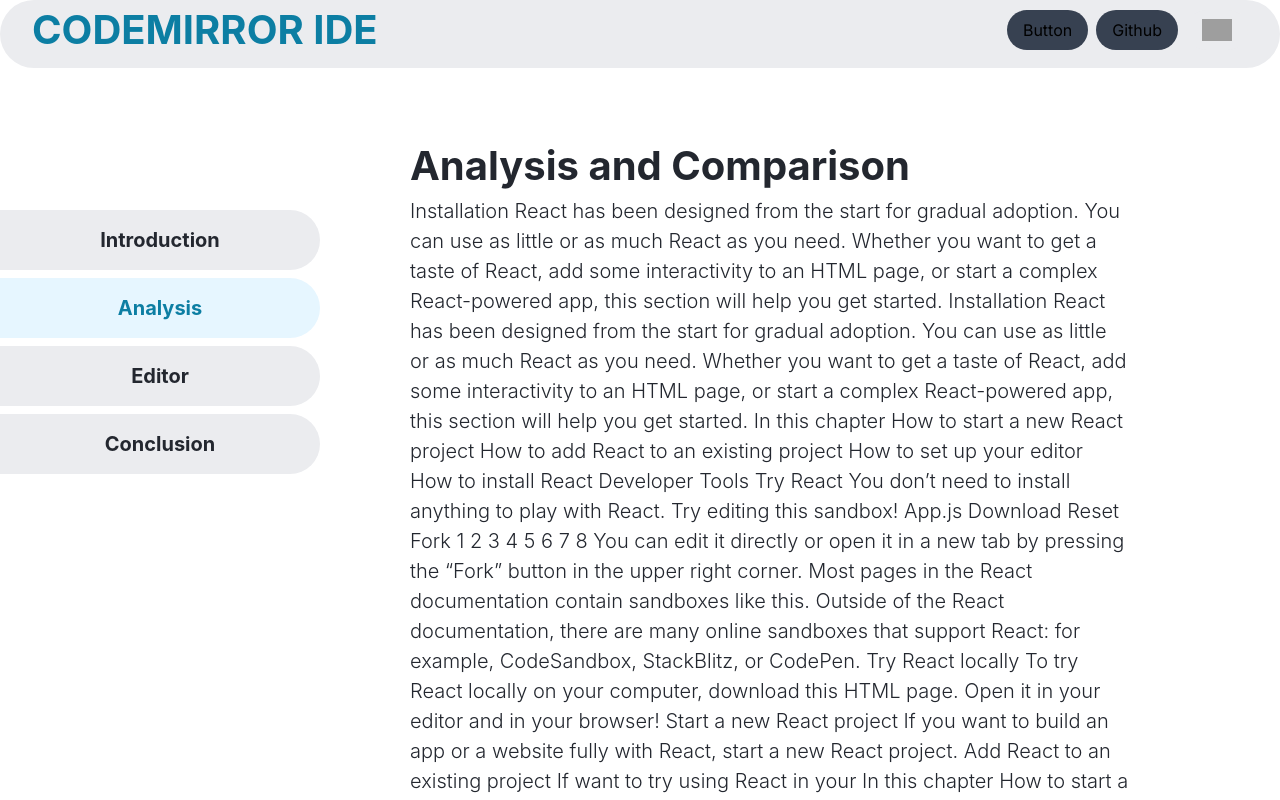
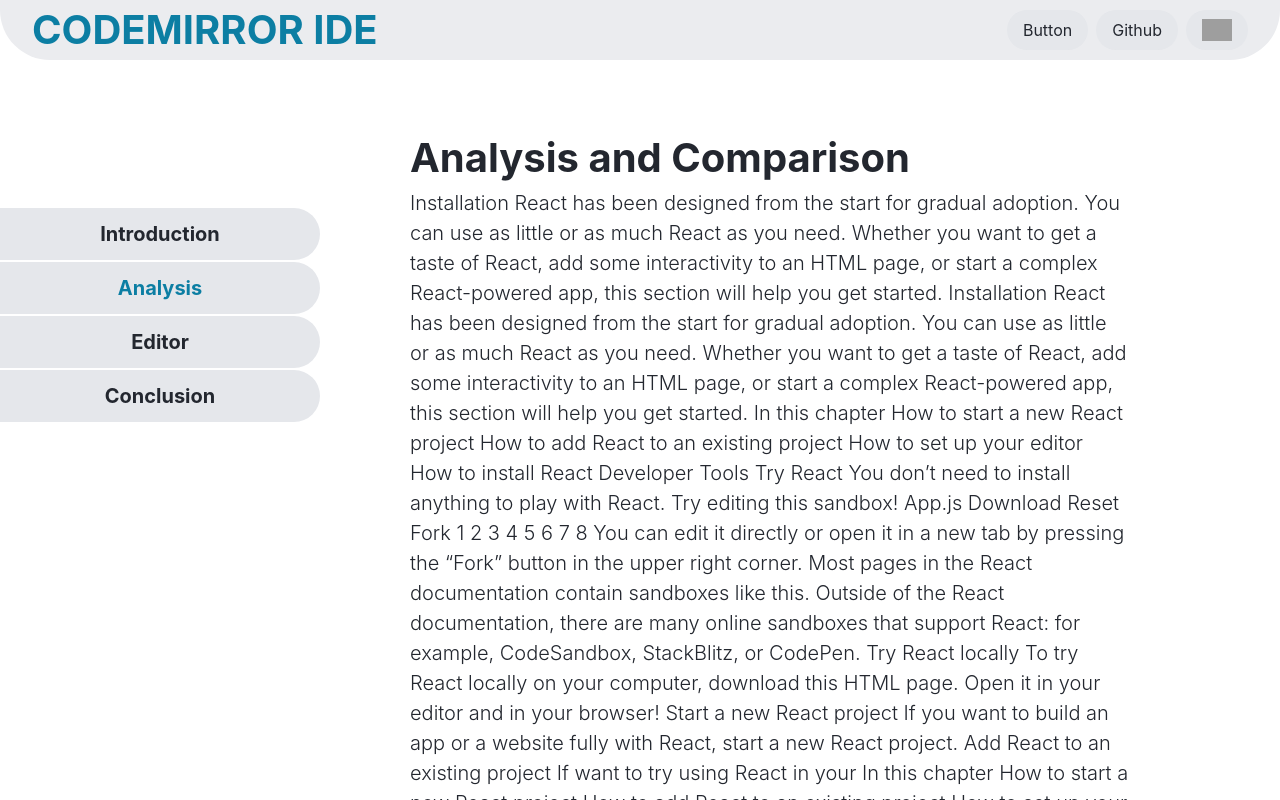
Before and after one commit to visheshgarg797/Codemirror-Ide, a Next.js app: page /analysis in a window 1280 px wide. Shown: the top 800 px of the page. Built offline with nearby package versions, Linux system fonts and the light colour scheme; grey boxes are pictures that could not be loaded.

Commit message:
layout code optimised

```diff
--- a/app/layout.js
+++ b/app/layout.js
@@ -1,7 +1,6 @@
 import "./globals.css";
 import { Inter } from "next/font/google";
 import { ThemeProvider } from "../components/themeProvider";
-
 const inter = Inter({ subsets: ["latin"] });
 
 export const metadata = {
--- a/components/button.js
+++ b/components/button.js
@@ -4,26 +4,15 @@ import { useCustomTheme } from "./useThemeHook";
 
 export default function Button(props) {
   const { themeStyles } = useCustomTheme();
+  const classname = "hover : bg-cyan-900";
   return (
     <button
-      className="bg-gray-700 px-4 py-2 ml-2 rounded-full hover:bg-gray-800"
-
-      // style={{
-      //   cursor: "pointer",
-      //   "&:hover": {
-      //     backgroundColor: themeStyles.col03.backgroundColor,
-      //   },
-      //   fontFamily:
-      //     "Optimistic Display,-apple-system,ui-sans-serif,system-ui,BlinkMacSystemFont,Segoe UI,Roboto,Helvetica Neue,Arial,Noto Sans,sans-serif,Apple Color Emoji,Segoe UI Emoji,Segoe UI Symbol,Noto Color Emoji",
-      // }}
-      // onMouseEnter={(e) => {
-      //   e.target.style.backgroundColor = themeStyles.col03.backgroundColor;
-      //   e.target.style.color = themeStyles.col03.color;
-      // }}
-      // onMouseLeave={(e) => {
-      //   e.target.style.backgroundColor = themeStyles.col01.backgroundColor;
-      //   e.target.style.color = themeStyles.col01.color;
-      // }}
+      className={themeStyles.classButton}
+      style={{
+        cursor: "pointer",
+        color: themeStyles.col02.color,
+        fontFamily: themeStyles.font,
+      }}
     >
       {props.index}
     </button>
--- a/components/globalThemeNames.js
+++ b/components/globalThemeNames.js
@@ -15,6 +15,10 @@ const GlobalThemeStyles = [
       backgroundColor: "#2a3541",
       color: "#129eca",
     },
+    font: "Optimistic Display,-apple-system,ui-sans-serif,system-ui,BlinkMacSystemFont,Segoe UI,Roboto,Helvetica Neue,Arial,Noto Sans,sans-serif,Apple Color Emoji,Segoe UI Emoji,Segoe UI Symbol,Noto Color Emoji",
+    classButton: "px-4 py-2 ml-2 rounded-full bg-gray-700 hover:bg-gray-500",
+    classLnb:
+      "text-xl py-3 px-4 mb-0.5 text-center flex-1 rounded-r-ful bg-gray-700 hover:bg-gray-500 ",
   },
   {
     theme: "light",
@@ -31,6 +35,10 @@ const GlobalThemeStyles = [
       backgroundColor: "#e6f6ff",
       color: "#0c7ea3",
     },
+    font: "Optimistic Display,-apple-system,ui-sans-serif,system-ui,BlinkMacSystemFont,Segoe UI,Roboto,Helvetica Neue,Arial,Noto Sans,sans-serif,Apple Color Emoji,Segoe UI Emoji,Segoe UI Symbol,Noto Color Emoji",
+    classButton: "px-4 py-2 ml-2 rounded-full bg-gray-200  hover:bg-gray-300 ",
+    classLnb:
+      "text-xl py-3 px-4 mb-0.5 text-center flex-1 rounded-r-ful bg-gray-200 hover:bg-gray-300 ",
   },
 ];
 
--- a/components/leftNavButton.js
+++ b/components/leftNavButton.js
@@ -5,45 +5,23 @@ import { useCustomTheme } from "./useThemeHook";
 export default function LeftNavButton(props) {
   const { themeStyles } = useCustomTheme();
   return (
-    <a
-      href={props.href}
-      className="your-link-styles text-white text-xl font-bold pt-0.5 pb-0.5"
-      style={{
-        marginLeft: "0px",
-      }}
-    >
-      <button
-        className="text-gray-300 hover:text-white py-4 px-4 mb-1 text-center flex-1 rounded-r-full "
+    <a href={props.href}>
+      <div
+        className={themeStyles.classLnb}
         style={{
-          backgroundColor:
-            window.location.pathname === props.path
-              ? themeStyles.col03.backgroundColor
-              : themeStyles.col01.backgroundColor,
           color:
             window.location.pathname === props.path
               ? themeStyles.col03.color
               : themeStyles.col01.color,
           width: "20rem",
-          fontFamily:
-            "Optimistic Display,-apple-system,ui-sans-serif,system-ui,BlinkMacSystemFont,Segoe UI,Roboto,Helvetica Neue,Arial,Noto Sans,sans-serif,Apple Color Emoji,Segoe UI Emoji,Segoe UI Symbol,Noto Color Emoji",
+          fontFamily: themeStyles.font,
           fontWeight: "700",
-        }}
-        onMouseEnter={(e) => {
-          e.target.style.backgroundColor = themeStyles.col03.backgroundColor;
-        }}
-        onMouseLeave={(e) => {
-          e.target.style.backgroundColor =
-            window.location.pathname === props.path
-              ? themeStyles.col03.backgroundColor
-              : themeStyles.col01.backgroundColor;
-          e.target.style.color =
-            window.location.pathname === props.path
-              ? themeStyles.col03.color
-              : themeStyles.col01.color;
+          borderTopRightRadius: "50px",
+          borderBottomRightRadius: "50px",
         }}
       >
         {props.index}
-      </button>
+      </div>
     </a>
   );
 }
--- a/components/mainAnalysis.js
+++ b/components/mainAnalysis.js
@@ -21,8 +21,7 @@ export default function MainAnalysis() {
           color: themeStyles.col02.color,
           paddingTop: "40px",
           fontSize: "40px",
-          fontFamily:
-            "Optimistic Display,-apple-system,ui-sans-serif,system-ui,BlinkMacSystemFont,Segoe UI,Roboto,Helvetica Neue,Arial,Noto Sans,sans-serif,Apple Color Emoji,Segoe UI Emoji,Segoe UI Symbol,Noto Color Emoji",
+          fontFamily: themeStyles.font,
           fontWeight: "700",
         }}
       >
@@ -32,8 +31,7 @@ export default function MainAnalysis() {
         style={{
           color: themeStyles.col02.color,
           fontSize: "20px",
-          fontFamily:
-            "Optimistic Display,-apple-system,ui-sans-serif,system-ui,BlinkMacSystemFont,Segoe UI,Roboto,Helvetica Neue,Arial,Noto Sans,sans-serif,Apple Color Emoji,Segoe UI Emoji,Segoe UI Symbol,Noto Color Emoji",
+          fontFamily: themeStyles.font,
           fontWeight: "300",
           lineHeight: "1.5",
         }}
--- a/components/mainConclusion.js
+++ b/components/mainConclusion.js
@@ -22,8 +22,7 @@ export default function MainConclusion() {
           color: themeStyles.col02.color,
           paddingTop: "40px",
           fontSize: "40px",
-          fontFamily:
-            "Optimistic Display,-apple-system,ui-sans-serif,system-ui,BlinkMacSystemFont,Segoe UI,Roboto,Helvetica Neue,Arial,Noto Sans,sans-serif,Apple Color Emoji,Segoe UI Emoji,Segoe UI Symbol,Noto Color Emoji",
+          fontFamily: themeStyles.font,
           fontWeight: "700",
         }}
       >
@@ -33,8 +32,7 @@ export default function MainConclusion() {
         style={{
           color: themeStyles.col02.color,
           fontSize: "20px",
-          fontFamily:
-            "Optimistic Display,-apple-system,ui-sans-serif,system-ui,BlinkMacSystemFont,Segoe UI,Roboto,Helvetica Neue,Arial,Noto Sans,sans-serif,Apple Color Emoji,Segoe UI Emoji,Segoe UI Symbol,Noto Color Emoji",
+          fontFamily: themeStyles.font,
           fontWeight: "300",
           lineHeight: "1.5",
         }}
--- a/components/mainEditor.js
+++ b/components/mainEditor.js
@@ -22,13 +22,11 @@ export default function MainEditor() {
           color: themeStyles.col02.color,
           paddingTop: "40px",
           fontSize: "40px",
-          fontFamily:
-            "Optimistic Display,-apple-system,ui-sans-serif,system-ui,BlinkMacSystemFont,Segoe UI,Roboto,Helvetica Neue,Arial,Noto Sans,sans-serif,Apple Color Emoji,Segoe UI Emoji,Segoe UI Symbol,Noto Color Emoji",
+          fontFamily: themeStyles.font,
           fontWeight: "700",
         }}
       >
-        {" "}
-        Editor{" "}
+        Editor
       </h1>
       <p>
         <iframe
--- a/components/mainIntro.js
+++ b/components/mainIntro.js
@@ -22,8 +22,7 @@ export default function MainIntro() {
           color: themeStyles.col02.color,
           paddingTop: "40px",
           fontSize: "40px",
-          fontFamily:
-            "Optimistic Display,-apple-system,ui-sans-serif,system-ui,BlinkMacSystemFont,Segoe UI,Roboto,Helvetica Neue,Arial,Noto Sans,sans-serif,Apple Color Emoji,Segoe UI Emoji,Segoe UI Symbol,Noto Color Emoji",
+          fontFamily: themeStyles.font,
           fontWeight: "700",
         }}
       >
@@ -33,8 +32,7 @@ export default function MainIntro() {
         style={{
           color: themeStyles.col02.color,
           fontSize: "20px",
-          fontFamily:
-            "Optimistic Display,-apple-system,ui-sans-serif,system-ui,BlinkMacSystemFont,Segoe UI,Roboto,Helvetica Neue,Arial,Noto Sans,sans-serif,Apple Color Emoji,Segoe UI Emoji,Segoe UI Symbol,Noto Color Emoji",
+          fontFamily: themeStyles.font,
           fontWeight: "300",
           lineHeight: "1.5",
         }}
--- a/components/navbar.js
+++ b/components/navbar.js
@@ -10,11 +10,12 @@ export default function Navbar() {
 
   return (
     <nav
-      className="bg-gray-800 py-0 px-8 sticky top-0 z-10"
+      className="py-0 px-8 sticky top-0 z-10"
       style={{
         backgroundColor: themeStyles.col01.backgroundColor,
-        borderRadius: "100px",
-        height: "68px",
+        borderBottomLeftRadius: "50px",
+        borderBottomRightRadius: "50px",
+        height: "60px",
       }}
     >
       <div className="flex justify-between items-center">
@@ -24,8 +25,7 @@ export default function Navbar() {
             color: themeStyles.col03.color,
             fontWeight: "bold",
             fontSize: "40px",
-            fontFamily:
-              "Optimistic Display,-apple-system,ui-sans-serif,system-ui,BlinkMacSystemFont,Segoe UI,Roboto,Helvetica Neue,Arial,Noto Sans,sans-serif,Apple Color Emoji,Segoe UI Emoji,Segoe UI Symbol,Noto Color Emoji",
+            fontFamily: themeStyles.font,
             fontWeight: "700",
           }}
         >
--- a/components/useThemeHook.js
+++ b/components/useThemeHook.js
@@ -1,3 +1,4 @@
+"use client";
 import { useContext } from "react";
 import { ThemeContext } from "./themeProvider";
 
```
Also changed, not shown: components/themeToggleButton.js (+2 -13 lines).
